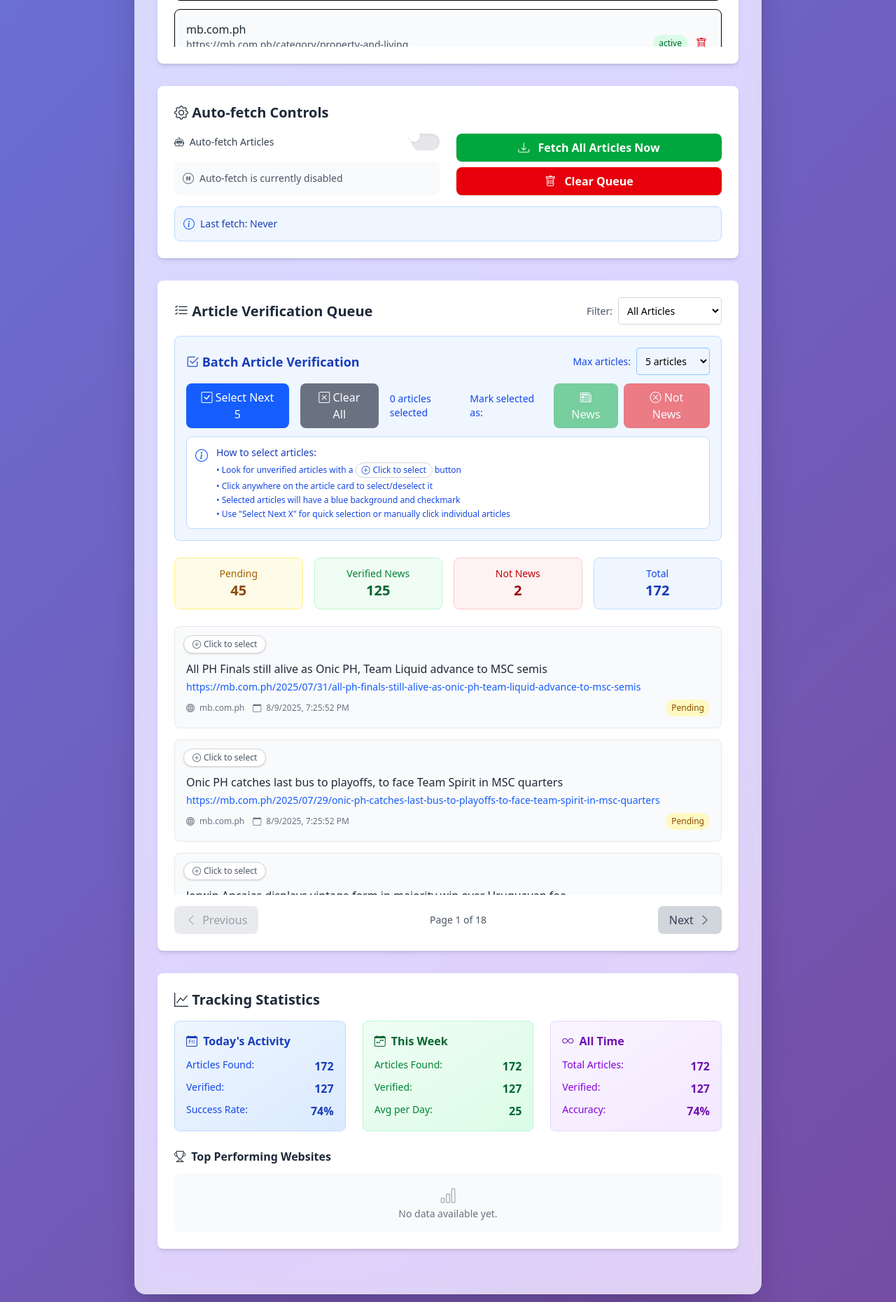
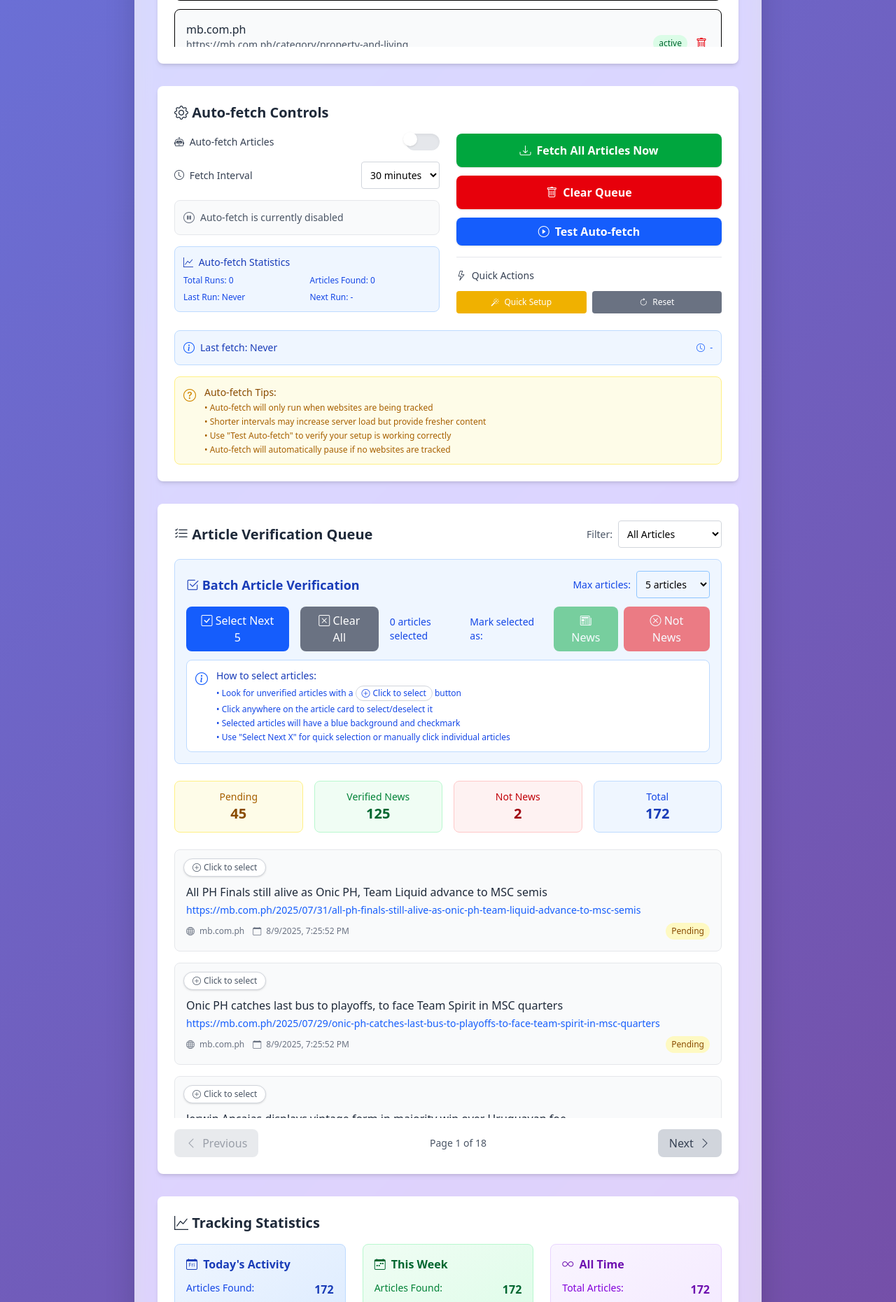
Before and after one commit to MACantara/Fake-News-Dectector-Machine-Learning-Model, a Flask app: page /news-tracker in a window 1280 px wide. Shown: the part 1478-3339 px from the top of the page at 70% size. Run offline with Flask 3, Linux system fonts and the light colour scheme; data comes from the database, SQL or seed files in the repository; parts of the project's set-up code (start-up, migrations or seed data) failed here and were passed over.

Commit message:
Enhance auto-fetch functionality: add statistics tracking, update UI controls, and implement quick setup and reset options

```diff
--- a/static/js/news-tracker.js
+++ b/static/js/news-tracker.js
@@ -12,6 +12,12 @@ class NewsTracker {
         this.autoFetchInterval = null;
         this.autoFetchEnabled = false;
         this.autoFetchIntervalMinutes = 30; // Default 30 minutes
+        this.autoFetchStats = {
+            totalRuns: 0,
+            articlesFound: 0,
+            lastRun: null,
+            nextRun: null
+        };
         this.selectedArticles = new Set(); // Track selected articles
 
         this.init();
@@ -45,8 +51,14 @@ class NewsTracker {
         document.getElementById('autoFetchToggle').addEventListener('change', (e) => {
             this.toggleAutoFetch(e.target.checked);
         });
+        document.getElementById('autoFetchInterval').addEventListener('change', (e) => {
+            this.updateAutoFetchInterval(parseInt(e.target.value));
+        });
         document.getElementById('fetchNowBtn').addEventListener('click', () => this.fetchAllArticles());
         document.getElementById('clearQueueBtn').addEventListener('click', () => this.clearQueue());
+        document.getElementById('testAutoFetchBtn').addEventListener('click', () => this.testAutoFetch());
+        document.getElementById('enableAllAutoFetchBtn').addEventListener('click', () => this.quickSetupAutoFetch());
+        document.getElementById('resetAutoFetchBtn').addEventListener('click', () => this.resetAutoFetchSettings());
 
         // Queue management
         document.getElementById('queueFilter').addEventListener('change', (e) => {
@@ -680,18 +692,27 @@ class NewsTracker {
         // Load auto-fetch preferences from localStorage
         const autoFetchEnabled = localStorage.getItem('newsTracker.autoFetchEnabled') === 'true';
         const autoFetchInterval = parseInt(localStorage.getItem('newsTracker.autoFetchInterval')) || 30;
+        const autoFetchStats = JSON.parse(localStorage.getItem('newsTracker.autoFetchStats') || '{"totalRuns":0,"articlesFound":0,"lastRun":null,"nextRun":null}');
 
         this.autoFetchEnabled = autoFetchEnabled;
         this.autoFetchIntervalMinutes = autoFetchInterval;
+        this.autoFetchStats = autoFetchStats;
 
         // Update UI to reflect current state
         const toggle = document.getElementById('autoFetchToggle');
+        const intervalSelect = document.getElementById('autoFetchInterval');
+
         if (toggle) {
             toggle.checked = autoFetchEnabled;
             this.updateToggleAppearance(toggle, autoFetchEnabled);
         }
 
+        if (intervalSelect) {
+            intervalSelect.value = autoFetchInterval.toString();
+        }
+
         this.updateAutoFetchStatus();
+        this.updateAutoFetchStats();
 
         // Start auto-fetch if enabled
         if (autoFetchEnabled && this.trackedWebsites.length > 0) {
@@ -755,7 +776,18 @@ class NewsTracker {
     async autoFetchArticles() {
         try {
             console.log('Auto-fetch: Fetching articles...');
+            const initialCount = this.articleQueue.length;
             await this.fetchAllArticles();
+            const newCount = this.articleQueue.length;
+            const foundArticles = newCount - initialCount;
+
+            // Update stats
+            this.autoFetchStats.totalRuns++;
+            this.autoFetchStats.articlesFound += foundArticles;
+            localStorage.setItem('newsTracker.autoFetchStats', JSON.stringify(this.autoFetchStats));
+            this.updateAutoFetchStats();
+
+            console.log(`Auto-fetch completed: Found ${foundArticles} new articles`);
         } catch (error) {
             console.error('Auto-fetch error:', error);
             // Don't show error to user for auto-fetch to avoid spam
@@ -808,18 +840,170 @@ class NewsTracker {
     updateLastFetchInfo() {
         const lastFetchInfo = document.getElementById('lastFetchInfo');
         if (lastFetchInfo) {
+            const now = new Date();
             lastFetchInfo.innerHTML = `
-                <div class="flex items-center">
-                    <i class="bi bi-info-circle text-blue-600 mr-2"></i>
-                    <span class="text-sm text-blue-800">Last fetch: ${new Date().toLocaleString()}</span>
+                <div class="flex items-center justify-between">
+                    <div class="flex items-center">
+                        <i class="bi bi-info-circle text-blue-600 mr-2"></i>
+                        <span class="text-sm text-blue-800">Last fetch: ${now.toLocaleString()}</span>
+                    </div>
+                    <div class="flex items-center space-x-2">
+                        <span class="text-xs text-blue-600">
+                            <i class="bi bi-clock mr-1"></i>
+                            <span id="timeSinceLastFetch">just now</span>
+                        </span>
+                    </div>
                 </div>
             `;
+
+            // Update auto-fetch stats
+            this.autoFetchStats.lastRun = now.toISOString();
+            localStorage.setItem('newsTracker.autoFetchStats', JSON.stringify(this.autoFetchStats));
+            this.updateAutoFetchStats();
         }
 
         // Update auto-fetch status to show next fetch time
         if (this.autoFetchEnabled) {
             this.updateAutoFetchStatus();
         }
+    }
+
+    updateAutoFetchInterval(minutes) {
+        this.autoFetchIntervalMinutes = minutes;
+        localStorage.setItem('newsTracker.autoFetchInterval', minutes.toString());
+
+        // Restart auto-fetch with new interval if it's currently running
+        if (this.autoFetchEnabled && this.autoFetchInterval) {
+            this.startAutoFetch();
+        }
+
+        this.updateAutoFetchStatus();
+        this.showInfo(`Auto-fetch interval updated to ${minutes} minutes`);
+    }
+
+    updateAutoFetchStats() {
+        const totalRunsEl = document.getElementById('autoFetchTotalRuns');
+        const articlesFoundEl = document.getElementById('autoFetchArticlesFound');
+        const lastRunEl = document.getElementById('autoFetchLastRun');
+        const nextRunEl = document.getElementById('autoFetchNextRun');
+
+        if (totalRunsEl) totalRunsEl.textContent = this.autoFetchStats.totalRuns;
+        if (articlesFoundEl) articlesFoundEl.textContent = this.autoFetchStats.articlesFound;
+        if (lastRunEl) {
+            lastRunEl.textContent = this.autoFetchStats.lastRun
+                ? new Date(this.autoFetchStats.lastRun).toLocaleString()
+                : 'Never';
+        }
+        if (nextRunEl) {
+            if (this.autoFetchEnabled && this.autoFetchInterval) {
+                const nextRun = new Date(Date.now() + (this.autoFetchIntervalMinutes * 60 * 1000));
+                nextRunEl.textContent = nextRun.toLocaleTimeString();
+            } else {
+                nextRunEl.textContent = '-';
+            }
+        }
+    }
+
+    async testAutoFetch() {
+        if (this.trackedWebsites.length === 0) {
+            this.showError('Add websites to track before testing auto-fetch');
+            return;
+        }
+
+        this.showInfo('Running auto-fetch test...');
+
+        try {
+            const initialCount = this.articleQueue.length;
+            await this.autoFetchArticles();
+            const newCount = this.articleQueue.length;
+            const foundArticles = newCount - initialCount;
+
+            this.showSuccess(`Auto-fetch test completed! Found ${foundArticles} new articles.`);
+
+            // Update stats
+            this.autoFetchStats.totalRuns++;
+            this.autoFetchStats.articlesFound += foundArticles;
+            localStorage.setItem('newsTracker.autoFetchStats', JSON.stringify(this.autoFetchStats));
+            this.updateAutoFetchStats();
+
+        } catch (error) {
+            console.error('Auto-fetch test error:', error);
+            this.showError('Auto-fetch test failed. Check console for details.');
+        }
+    }
+
+    quickSetupAutoFetch() {
+        if (this.trackedWebsites.length === 0) {
+            this.showError('Add websites to track before setting up auto-fetch');
+            return;
+        }
+
+        // Set optimal settings
+        this.autoFetchIntervalMinutes = 30; // 30 minutes
+        this.autoFetchEnabled = true;
+
+        // Update UI
+        const toggle = document.getElementById('autoFetchToggle');
+        const intervalSelect = document.getElementById('autoFetchInterval');
+
+        if (toggle) {
+            toggle.checked = true;
+            this.updateToggleAppearance(toggle, true);
+        }
+
+        if (intervalSelect) {
+            intervalSelect.value = '30';
+        }
+
+        // Save settings
+        localStorage.setItem('newsTracker.autoFetchEnabled', 'true');
+        localStorage.setItem('newsTracker.autoFetchInterval', '30');
+
+        // Start auto-fetch
+        this.startAutoFetch();
+        this.updateAutoFetchStatus();
+        this.updateAutoFetchStats();
+
+        this.showSuccess('Auto-fetch has been set up with optimal settings (30 minutes interval)');
+    }
+
+    resetAutoFetchSettings() {
+        // Stop auto-fetch
+        this.stopAutoFetch();
+
+        // Reset to defaults
+        this.autoFetchEnabled = false;
+        this.autoFetchIntervalMinutes = 30;
+        this.autoFetchStats = {
+            totalRuns: 0,
+            articlesFound: 0,
+            lastRun: null,
+            nextRun: null
+        };
+
+        // Update UI
+        const toggle = document.getElementById('autoFetchToggle');
+        const intervalSelect = document.getElementById('autoFetchInterval');
+
+        if (toggle) {
+            toggle.checked = false;
+            this.updateToggleAppearance(toggle, false);
+        }
+
+        if (intervalSelect) {
+            intervalSelect.value = '30';
+        }
+
+        // Clear localStorage
+        localStorage.removeItem('newsTracker.autoFetchEnabled');
+        localStorage.removeItem('newsTracker.autoFetchInterval');
+        localStorage.removeItem('newsTracker.autoFetchStats');
+
+        // Update displays
+        this.updateAutoFetchStatus();
+        this.updateAutoFetchStats();
+
+        this.showInfo('Auto-fetch settings have been reset to defaults');
     }
 
     // Additional methods for missing functionality
--- a/templates/components/news-tracker/auto_fetch_controls.html
+++ b/templates/components/news-tracker/auto_fetch_controls.html
@@ -9,31 +9,73 @@
         <!-- Auto-fetch Status -->
         <div class="space-y-4">
             <div class="flex items-center justify-between">
-                <label for="autoFetchToggle" class="text-sm font-medium text-gray-700">
+                <label for="autoFetchToggle" class="text-sm font-medium text-gray-700 cursor-pointer">
                     <i class="bi bi-robot mr-1"></i>
                     Auto-fetch Articles
                 </label>
                 <div class="relative">
                     <input type="checkbox" id="autoFetchToggle" class="sr-only">
-                    <div class="w-10 h-6 bg-gray-200 rounded-full shadow-inner toggle-bg"></div>
-                    <div class="toggle-dot absolute w-4 h-4 bg-white rounded-full shadow -left-1 -top-1 transition"></div>
+                    <div class="w-12 h-6 bg-gray-200 rounded-full shadow-inner cursor-pointer transition-colors duration-200 toggle-bg"></div>
+                    <div class="toggle-dot absolute w-5 h-5 bg-white rounded-full shadow -left-0.5 -top-0.5 transition-transform duration-200 cursor-pointer"></div>
                 </div>
             </div>
 
-            <div id="autoFetchStatus" class="p-3 bg-gray-50 rounded-lg">
+            <!-- Auto-fetch Interval Setting -->
+            <div class="flex items-center justify-between">
+                <label for="autoFetchInterval" class="text-sm font-medium text-gray-700">
+                    <i class="bi bi-clock mr-1"></i>
+                    Fetch Interval
+                </label>
+                <select id="autoFetchInterval" class="p-2 border border-gray-300 rounded text-sm focus:outline-none focus:ring-2 focus:ring-blue-500">
+                    <option value="15">15 minutes</option>
+                    <option value="30" selected>30 minutes</option>
+                    <option value="60">1 hour</option>
+                    <option value="120">2 hours</option>
+                    <option value="360">6 hours</option>
+                    <option value="720">12 hours</option>
+                </select>
+            </div>
+
+            <div id="autoFetchStatus" class="p-3 bg-gray-50 rounded-lg border border-gray-200">
                 <div class="flex items-center">
                     <i class="bi bi-pause-circle text-gray-500 mr-2"></i>
                     <span class="text-sm text-gray-600">Auto-fetch is currently disabled</span>
+                </div>
+            </div>
+
+            <!-- Auto-fetch Statistics -->
+            <div class="p-3 bg-blue-50 rounded-lg border border-blue-200">
+                <h4 class="text-sm font-medium text-blue-800 mb-2">
+                    <i class="bi bi-graph-up mr-1"></i>
+                    Auto-fetch Statistics
+                </h4>
+                <div class="grid grid-cols-2 gap-2 text-xs text-blue-700">
+                    <div>
+                        <span class="font-medium">Total Runs:</span>
+                        <span id="autoFetchTotalRuns">0</span>
+                    </div>
+                    <div>
+                        <span class="font-medium">Articles Found:</span>
+                        <span id="autoFetchArticlesFound">0</span>
+                    </div>
+                    <div>
+                        <span class="font-medium">Last Run:</span>
+                        <span id="autoFetchLastRun">Never</span>
+                    </div>
+                    <div>
+                        <span class="font-medium">Next Run:</span>
+                        <span id="autoFetchNextRun">-</span>
+                    </div>
                 </div>
             </div>
         </div>
 
         <!-- Manual Controls -->
         <div class="space-y-4">
-            <div class="flex flex-col space-y-2">
+            <div class="flex flex-col space-y-3">
                 <button
                     id="fetchNowBtn"
-                    class="bg-green-600 text-white font-semibold py-2 px-4 rounded-lg shadow hover:bg-green-700 focus:outline-none focus:ring-2 focus:ring-green-500 transition-all duration-200"
+                    class="bg-green-600 text-white font-semibold py-3 px-4 rounded-lg shadow hover:bg-green-700 focus:outline-none focus:ring-2 focus:ring-green-500 transition-all duration-200 flex items-center justify-center"
                     aria-label="Fetch articles now"
                 >
                     <i class="bi bi-download mr-2"></i>
@@ -42,21 +84,82 @@
 
                 <button
                     id="clearQueueBtn"
-                    class="bg-red-600 text-white font-semibold py-2 px-4 rounded-lg shadow hover:bg-red-700 focus:outline-none focus:ring-2 focus:ring-red-500 transition-all duration-200"
+                    class="bg-red-600 text-white font-semibold py-3 px-4 rounded-lg shadow hover:bg-red-700 focus:outline-none focus:ring-2 focus:ring-red-500 transition-all duration-200 flex items-center justify-center"
                     aria-label="Clear article queue"
                 >
                     <i class="bi bi-trash mr-2"></i>
                     Clear Queue
                 </button>
+
+                <button
+                    id="testAutoFetchBtn"
+                    class="bg-blue-600 text-white font-semibold py-2 px-4 rounded-lg shadow hover:bg-blue-700 focus:outline-none focus:ring-2 focus:ring-blue-500 transition-all duration-200 flex items-center justify-center"
+                    aria-label="Test auto-fetch now"
+                >
+                    <i class="bi bi-play-circle mr-2"></i>
+                    Test Auto-fetch
+                </button>
+            </div>
+
+            <!-- Quick Actions -->
+            <div class="border-t border-gray-200 pt-4">
+                <h4 class="text-sm font-medium text-gray-700 mb-3">
+                    <i class="bi bi-lightning mr-1"></i>
+                    Quick Actions
+                </h4>
+                <div class="grid grid-cols-2 gap-2">
+                    <button
+                        id="enableAllAutoFetchBtn"
+                        class="bg-yellow-500 text-white text-xs py-2 px-3 rounded hover:bg-yellow-600 transition-colors"
+                        title="Enable auto-fetch with optimal settings"
+                    >
+                        <i class="bi bi-magic mr-1"></i>
+                        Quick Setup
+                    </button>
+                    <button
+                        id="resetAutoFetchBtn"
+                        class="bg-gray-500 text-white text-xs py-2 px-3 rounded hover:bg-gray-600 transition-colors"
+                        title="Reset auto-fetch settings to default"
+                    >
+                        <i class="bi bi-arrow-clockwise mr-1"></i>
+                        Reset
+                    </button>
+                </div>
             </div>
         </div>
     </div>
 
     <!-- Last Fetch Info -->
-    <div id="lastFetchInfo" class="mt-4 p-3 bg-blue-50 rounded-lg border border-blue-200">
-        <div class="flex items-center">
-            <i class="bi bi-info-circle text-blue-600 mr-2"></i>
-            <span class="text-sm text-blue-800">Last fetch: Never</span>
+    <div id="lastFetchInfo" class="mt-6 p-3 bg-blue-50 rounded-lg border border-blue-200">
+        <div class="flex items-center justify-between">
+            <div class="flex items-center">
+                <i class="bi bi-info-circle text-blue-600 mr-2"></i>
+                <span class="text-sm text-blue-800">Last fetch: Never</span>
+            </div>
+            <div class="flex items-center space-x-2">
+                <span class="text-xs text-blue-600">
+                    <i class="bi bi-clock mr-1"></i>
+                    <span id="timeSinceLastFetch">-</span>
+                </span>
+            </div>
+        </div>
+    </div>
+
+    <!-- Auto-fetch Help -->
+    <div class="mt-4 p-3 bg-yellow-50 rounded-lg border border-yellow-200">
+        <div class="flex items-start space-x-3">
+            <div class="flex-shrink-0">
+                <i class="bi bi-question-circle text-yellow-600 text-lg"></i>
+            </div>
+            <div class="flex-1">
+                <p class="text-sm font-medium text-yellow-800 mb-1">Auto-fetch Tips:</p>
+                <ul class="text-xs text-yellow-700 space-y-1">
+                    <li>• Auto-fetch will only run when websites are being tracked</li>
+                    <li>• Shorter intervals may increase server load but provide fresher content</li>
+                    <li>• Use "Test Auto-fetch" to verify your setup is working correctly</li>
+                    <li>• Auto-fetch will automatically pause if no websites are tracked</li>
+                </ul>
+            </div>
         </div>
     </div>
 </div>
```
